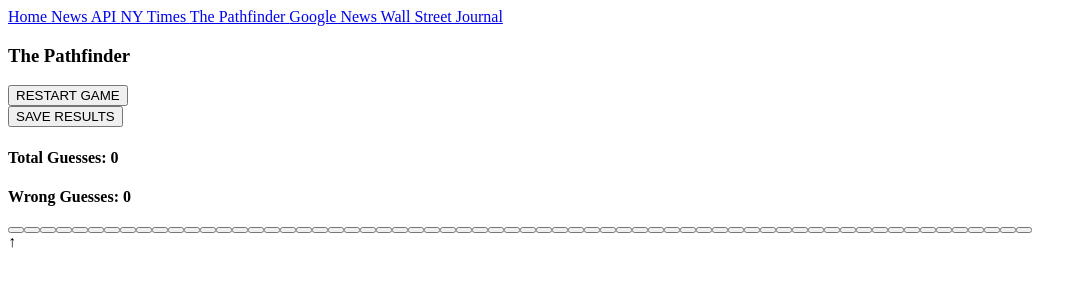
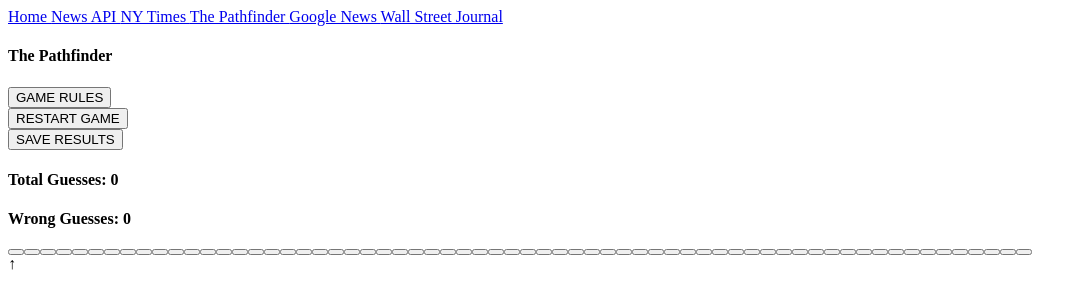
Before and after one commit to PawelPavo/NewsApp, a React app: page /pathfinder in a window 1280 px wide. Shown: the top 308 px of the page, without its empty margins (0-1087 px from the left). Built offline with nearby package versions, Linux system fonts and the light colour scheme.

Commit message:
working version of Pathfinder/needs instructions page

```diff
--- a/src/client/components/ArticleCard.tsx
+++ b/src/client/components/ArticleCard.tsx
@@ -7,7 +7,7 @@ const ArticleCard: React.SFC<ArticleCardProps> = props => {
         <>
             <div className="col-md-4 card border rounded-0 border-bottom-0 border-top-0 article-card my-5">
                 <div className="col">
-                    <img src={props.article.urlToImage} className="card-img media" alt="No Image Available" />
+                    <img src={props.article.urlToImage} className="card-img" alt="No Image Available" />
                     <div className="card-body">
     <div className="text-center">{props.article.title}</div>
                         <p className="text-center"><a className="text-center" target="_blank" href={props.article.url}>Read More</a></p>
--- a/src/client/pages/ThePathfinder.tsx
+++ b/src/client/pages/ThePathfinder.tsx
@@ -1,6 +1,7 @@
 import * as React from 'react';
 import Navbar from '../components/NavBar'
-import { useState, useRef } from 'react';
+import { useState } from 'react';
+
 
 
 const Guardian: React.FC<IGuardianProps> = () => {
@@ -1145,39 +1146,50 @@ const Guardian: React.FC<IGuardianProps> = () => {
     }
 
 
+    // refresh the whole page
     const restartClick = () => {
         window.location.reload();
     }
+
+    //modali for game rules
+
 
 
     return (
         <>
             <Navbar />
             <div className="container">
-                <h3 className="my-3 text-center border border-left-0 border-right-0 page-title">The Pathfinder</h3>
+                <h4 className="my-3 text-center border border-left-0 border-right-0 page-title text-monospace">The Pathfinder</h4>
+
                 <div className="row text-center">
-                    <div className="col-md-6">
+                <div className="col-md-4">
                         <button
                             onClick={restartClick}
-                            className="btn btn-outline-secondary">RESTART GAME</button>
+                            className="btn btn-outline-secondary">GAME RULES</button>
                     </div>
-                    <div className="col-md-6">
+                    <div className="col-md-4">
+                        <button
+                            onClick={restartClick}
+                            className="btn btn-outline-warning">RESTART GAME</button>
+                    </div>
+
+                    <div className="col-md-4">
                         <button
                             onClick={null}
-                            className="btn btn-outline-secondary">SAVE RESULTS</button>
+                            className="btn btn-outline-info">SAVE RESULTS</button>
                     </div>
                 </div>
 
-                <div className="row content-justify-center mt-3">
+                <div className="game-row row content-justify-center mt-3">
                     <div className="wrapper">
                         <div className="top">
-                            <div className="row d-flex justify-content-around">
+                            <div className="row d-flex justify-content-around border rounded-pill shadow-sm p-3">
                                 <h4
-                                    className="text-primary">
+                                    className="text-primary text-monospace my-auto">
                                     Total Guesses: {totalClicks}
                                 </h4>
                                 <h4
-                                    className="text-danger">
+                                    className="text-danger text-monospace my-auto">
                                     Wrong Guesses: {wrong}
                                 </h4>
                             </div>
```
Also changed, not shown: src/client/scss/app.scss (+6 -1 lines), 1 other file (tests, documents, lock files or other folders).
